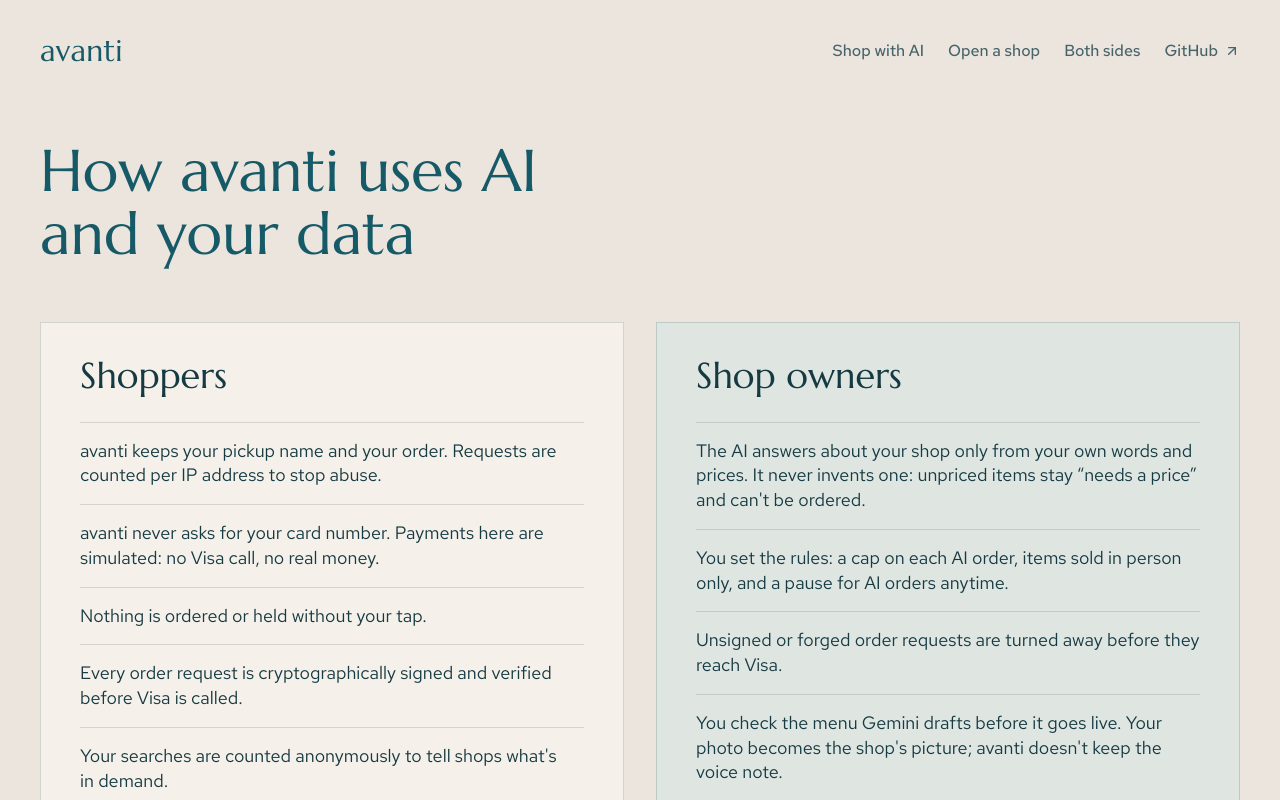
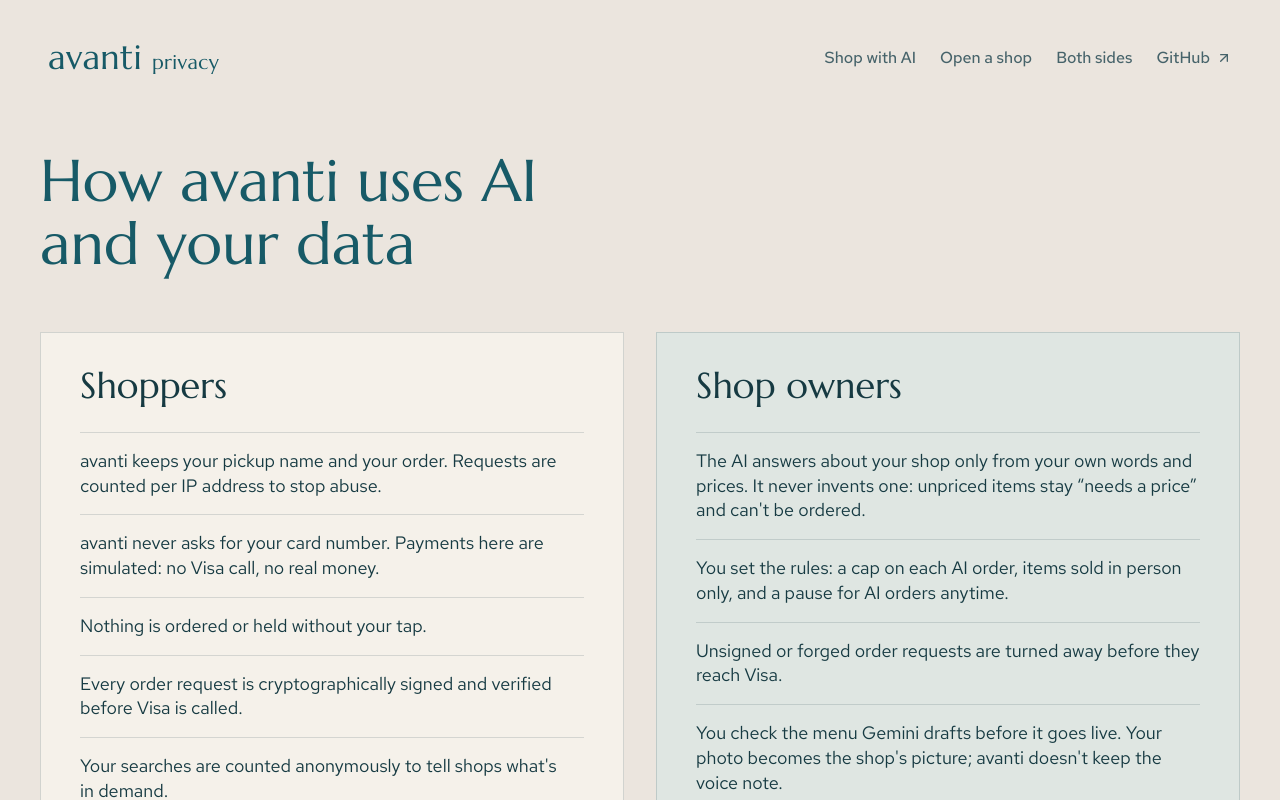
Before and after one commit to ansonlam23/avanti, a Next.js app: page /privacy in a window 1280 px wide. Shown: the top 800 px of the page. Built offline with nearby package versions, Linux system fonts and the light colour scheme; no server answers; a web font is replaced by a local one.

Commit message:
Logo: one shared AppLogo in /start's exact spot on every page (48/32 at lg, 32/18 at sm, 20/18 on phones), with the page's section word after it in smaller Marcellus: shopper, shop, demo, privacy

```diff
--- a/src/app/lab/lab.tsx
+++ b/src/app/lab/lab.tsx
@@ -2,7 +2,7 @@
 
 import Link from "next/link";
 import { useSyncExternalStore } from "react";
-import { SoundToggle } from "@/components/brand";
+import { APP_BAR, AppLogo, SoundToggle } from "@/components/brand";
 import { motionSpeed } from "@/lib/motion";
 import { MenuDemos, TagDemos } from "./demos/chalk";
 import { BotWallDemos, FocusDemos, SoundDemos, SpindleDemos } from "./demos/door";
@@ -28,11 +28,15 @@
 export function Lab({ shot }: { shot: string | null }) {
   if (shot) return <ShotView name={shot} />;
   return (
+    <>
+    {/* the avanti logo home, in /start's spot like every page */}
+    <div className={APP_BAR}>
+      <AppLogo />
+    </div>
     <main className="mx-auto w-full max-w-[1280px] px-4 pb-24 sm:px-8">
       <header className="flex flex-wrap items-center gap-3 py-6">
         <div className="mr-auto">
-          <p className="font-display text-[22px] leading-none text-carbon">avanti</p>
-          <h1 className="mt-2 font-display text-[44px] leading-none">Design lab</h1>
+          <h1 className="font-display text-[44px] leading-none">Design lab</h1>
         </div>
         <SpeedPicker />
         <SoundToggle />
@@ -81,6 +85,7 @@
       <FocusDemos />
       <SoundDemos />
     </main>
+    </>
   );
 }
 
--- /dev/null
+++ b/src/components/brand/app-logo.tsx
@@ -0,0 +1,38 @@
+import Link from "next/link";
+import { cn } from "@/lib/utils";
+
+/**
+ * Padding for a top bar that holds `AppLogo`: 20px from the left and 18px from the top
+ * (under the safe area) on phones, 32px from sm, 48px and 32px from lg. Put it on a
+ * full-width bar (not inside a centred column) and "avanti" lands in /start's spot.
+ */
+export const APP_BAR = "px-5 pt-[max(env(safe-area-inset-top),18px)] sm:px-8 lg:px-12 lg:pt-8";
+
+/**
+ * The avanti home link at the top left of every page, identical everywhere:
+ * "avanti" in Marcellus, brand teal, 30px (34px from lg), with /start's box (a
+ * 44px-min link whose line keeps a 1.55 line-height, so the text box starts on
+ * the bar's top padding). An optional section word ("shopper", "shop", "demo",
+ * "privacy") follows on the same baseline at 0.6× in Marcellus, lowercase.
+ */
+export function AppLogo({ section, className }: { section?: string; className?: string }) {
+  return (
+    <Link
+      href="/"
+      aria-label={section ? `avanti ${section}, home` : "avanti, home"}
+      className={cn("-ml-1 inline-flex min-h-11 shrink-0 items-baseline whitespace-nowrap px-1", className)}
+    >
+      <span className="inline-block font-display text-[30px] font-normal normal-case leading-[1.55] tracking-[0.01em] text-carbon lg:text-[34px]">
+        avanti
+      </span>
+      {section ? (
+        <span
+          data-logo-section
+          className="ml-[0.5em] font-display text-[18px] font-normal normal-case leading-[1.55] tracking-[0.02em] text-carbon lg:text-[20px]"
+        >
+          {section}
+        </span>
+      ) : null}
+    </Link>
+  );
+}
--- a/src/components/brand/index.ts
+++ b/src/components/brand/index.ts
@@ -18,3 +18,4 @@
 export { sfx, useSfxMuted, type SfxName, type SfxOptions } from "./sfx";
 export { SoundToggle } from "./sound-toggle";
 export { Wordmark } from "./wordmark";
+export { AppLogo, APP_BAR } from "./app-logo";
--- a/src/components/landing/site-nav.tsx
+++ b/src/components/landing/site-nav.tsx
@@ -1,6 +1,6 @@
 import Link from "next/link";
 import { ArrowUpRight } from "lucide-react";
-import { Wordmark } from "@/components/brand/wordmark";
+import { APP_BAR, AppLogo } from "@/components/brand/app-logo";
 import { cn } from "@/lib/utils";
 
 export const GITHUB_URL = "https://github.com/ansonlam23/open-sign";
@@ -18,21 +18,15 @@
   "inline-flex min-h-11 items-center gap-1.5 px-3 text-[16px] font-medium text-ink-muted underline decoration-transparent decoration-1 underline-offset-[6px] transition-[color,text-decoration-color] duration-300 hover:text-ink hover:decoration-current";
 
 /**
- * The top bar on public pages. Quiet on purpose: the avanti wordmark (the
- * way home) and a few text links on laptops; just the wordmark on phones.
+ * The top bar on public pages. Quiet on purpose: the avanti logo (the way home,
+ * with the page's `section` word) and a few text links on laptops; just the logo
+ * on phones. Full width, so the logo sits in /start's spot on every page.
  * `variant` is kept for callers; both read the same now.
  */
-export function SiteNav({ className }: { variant?: "landing" | "page"; className?: string }) {
+export function SiteNav({ section, className }: { variant?: "landing" | "page"; section?: string; className?: string }) {
   return (
-    <header
-      className={cn(
-        "mx-auto flex w-full max-w-page items-center justify-between px-5 pb-1 pt-[max(env(safe-area-inset-top),16px)] sm:px-8 lg:px-10 lg:pb-2 lg:pt-7",
-        className,
-      )}
-    >
-      <Link href="/" aria-label="avanti, home" className="-ml-1 inline-flex min-h-11 items-center px-1">
-        <Wordmark className="text-[28px] lg:text-[30px]" />
-      </Link>
+    <header className={cn("flex w-full items-center justify-between pb-1 lg:pb-2", APP_BAR, className)}>
+      <AppLogo section={section} />
       <nav aria-label="Try avanti" className="hidden items-center lg:flex">
         {DOORS.map((l) => (
           <Link key={l.href} href={l.href} className={LINK}>
--- a/src/components/open/open-flow.tsx
+++ b/src/components/open/open-flow.tsx
@@ -496,8 +496,10 @@
   );
 
   return (
-    <div className="relative mx-auto flex min-h-dvh w-full max-w-[440px] touch-manipulation flex-col px-5 pb-10 md:max-w-[520px] lg:max-w-page lg:px-10 lg:pb-12">
+    <div className="flex min-h-dvh touch-manipulation flex-col">
+      {/* the bar spans the screen (the logo sits in /start's spot); the flow is a centred column */}
       <TopBar done={step} current={step} ms={watch.elapsedMs} running={watch.running} started={watch.started} />
+      <div className="relative mx-auto flex w-full max-w-[440px] flex-1 flex-col px-5 pb-10 md:max-w-[520px] lg:max-w-page lg:px-10 lg:pb-12">
 
       {shotNote ? <p className="paper mb-5 px-4 py-3 text-[16px] lg:max-w-[560px]">{shotNote}</p> : null}
 
@@ -700,6 +702,7 @@
           </motion.div>
         ) : null}
       </AnimatePresence>
+      </div>
     </div>
   );
 }
--- a/src/components/open/top-bar.tsx
+++ b/src/components/open/top-bar.tsx
@@ -3,13 +3,12 @@
 import NumberFlow from "@number-flow/react";
 import { motion } from "motion/react";
 import { Check } from "lucide-react";
-import Link from "next/link";
 import { useEffect, useState } from "react";
-import { Wordmark } from "@/components/brand";
+import { APP_BAR, AppLogo } from "@/components/brand";
 import { cn } from "@/lib/utils";
 import { INK_EASE } from "./ink";
 
-// The way through /open: the wordmark home, three quiet steps and a real
+// The way through /open: the avanti logo home, three quiet steps and a real
 // stopwatch (Red Hat Mono) that runs from the first tap until the shop opens.
 // Phone: three short ink rules. Laptop: the steps by name, a teal rule under
 // the one you're on (it glides to the next step).
@@ -119,14 +118,13 @@
   return (
     <header
       className={cn(
-        "sticky top-0 z-40 -mx-5 grid grid-cols-[1fr_auto_1fr] items-center px-5 pb-3 pt-[max(env(safe-area-inset-top),12px)]",
+        "sticky top-0 z-40 flex items-center justify-between gap-3 pb-3 lg:grid lg:grid-cols-[1fr_auto_1fr]",
+        APP_BAR,
         scrolled ? "bg-counter shadow-[0_1px_0_rgb(22_58_66/0.1)]" : "bg-transparent",
-        "lg:static lg:-mx-10 lg:bg-transparent lg:px-10 lg:pb-6 lg:pt-8 lg:shadow-none",
+        "lg:static lg:bg-transparent lg:pb-6 lg:shadow-none",
       )}
     >
-      <Link href="/" aria-label="avanti, home" className="justify-self-start py-2 pr-3 transition-opacity hover:opacity-70">
-        <Wordmark className="text-[25px] lg:text-[30px]" />
-      </Link>
+      <AppLogo section="shop" className="justify-self-start" />
       <StepBars done={done} current={current} />
       <div className="justify-self-end">
         <StopwatchChip ms={ms} running={running} started={started} />
--- a/src/components/privacy/privacy-page.tsx
+++ b/src/components/privacy/privacy-page.tsx
@@ -41,7 +41,7 @@
   ];
   return (
     <div className="flex min-h-svh flex-col bg-counter">
-      <SiteNav variant="page" />
+      <SiteNav variant="page" section="privacy" />
       <main className="mx-auto w-full max-w-page flex-1 px-5 pb-16 pt-8 sm:px-8 lg:px-10 lg:pb-20 lg:pt-14">
         <h1
           className="lp-rise font-display text-[36px] font-normal leading-[1.08] text-carbon sm:text-[52px] lg:text-[clamp(3.25rem,1.6rem+2.6vw,4.25rem)]"
--- a/src/components/start/chooser.tsx
+++ b/src/components/start/chooser.tsx
@@ -1,6 +1,7 @@
 import Link from "next/link";
 import type { CSSProperties, ReactNode } from "react";
-import { Wordmark } from "@/components/brand/wordmark";
+import { APP_BAR, AppLogo } from "@/components/brand/app-logo";
+import { cn } from "@/lib/utils";
 
 // /start: two equal doors, one quiet way in for judges.
 // Calm on purpose: lots of paper, the landing's ink plate rising out of the mist
@@ -38,10 +39,8 @@
 export function Chooser() {
   return (
     <div className="start-page flex min-h-svh flex-col">
-      <header className="flex w-full items-center justify-between gap-4 px-5 pt-[max(env(safe-area-inset-top),18px)] sm:px-8 lg:px-12 lg:pt-8">
-        <Link href="/" aria-label="avanti, home" className="-ml-1 inline-flex min-h-11 items-center px-1">
-          <Wordmark className="text-[30px] lg:text-[34px]" />
-        </Link>
+      <header className={cn("flex w-full items-center justify-between gap-4", APP_BAR)}>
+        <AppLogo />
         <Link href="/privacy" className="lp-rise btn-quiet -mr-2 px-2 text-[16px] font-normal text-ink-muted hover:text-ink lg:text-[17px]" style={rise(0.4)}>
           How we use AI
         </Link>
--- a/src/components/storefront/storefront.tsx
+++ b/src/components/storefront/storefront.tsx
@@ -21,7 +21,7 @@
   const aiCap = aiOrderLimitCents(shop.rules);
   return (
     <>
-      <SiteNav variant="page" />
+      <SiteNav variant="page" section="shop" />
       <main className="mx-auto grid w-full max-w-page px-5 pb-12 pt-6 sm:px-8 lg:grid-cols-12 lg:gap-x-6 lg:px-10 lg:pb-24 lg:pt-14">
         <header className="sf-rise mx-auto w-full max-w-[480px] lg:sticky lg:top-12 lg:col-span-5 lg:mx-0 lg:max-w-none lg:self-start">
           {shop.photo_url ? (
```
Also changed, not shown: src/components/ask/ask-app.tsx (+9 -9 lines), src/components/counter/counter-view.tsx (+8 -8 lines), src/components/demo/demo-stage.tsx (+9 -10 lines).
